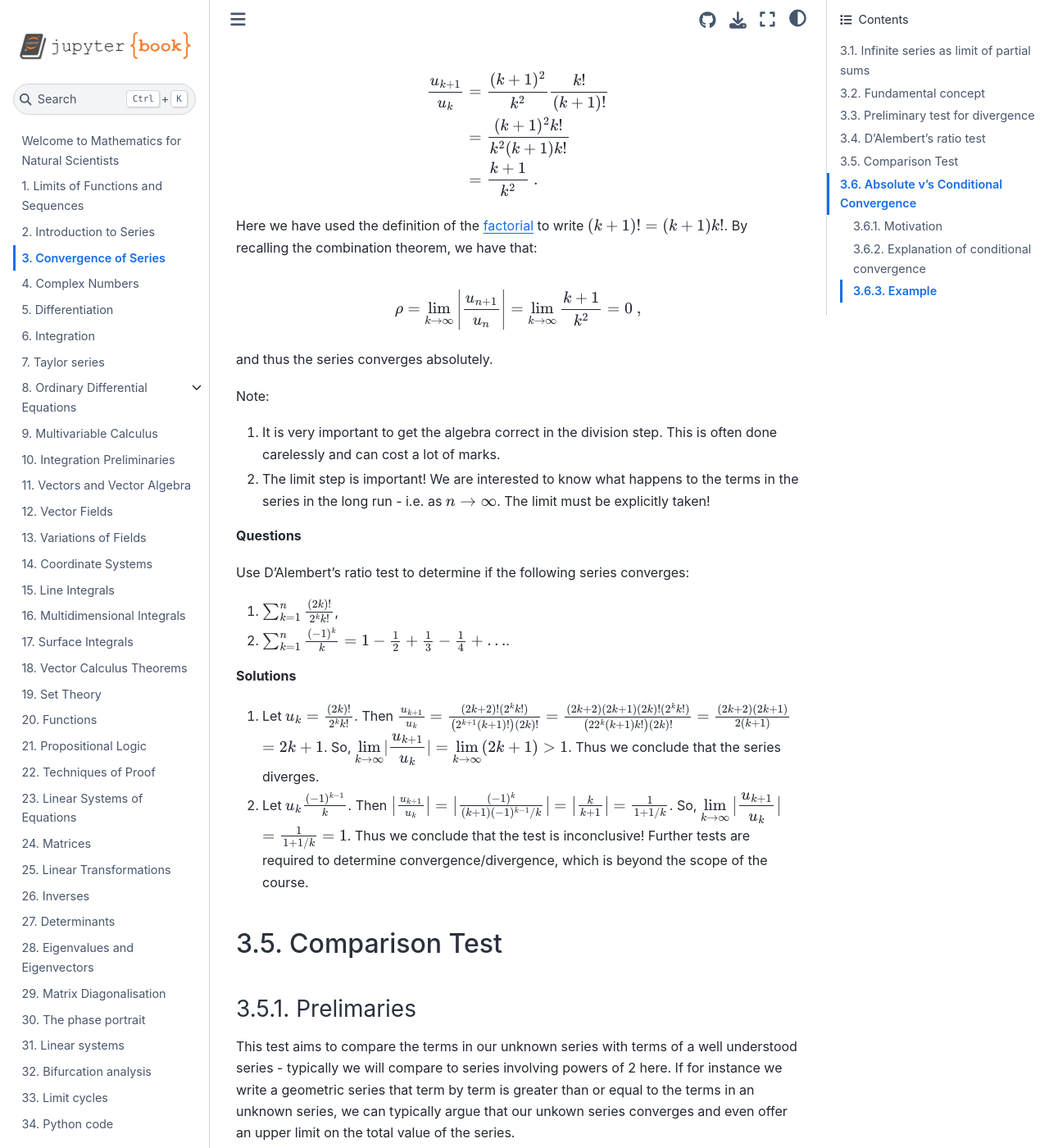
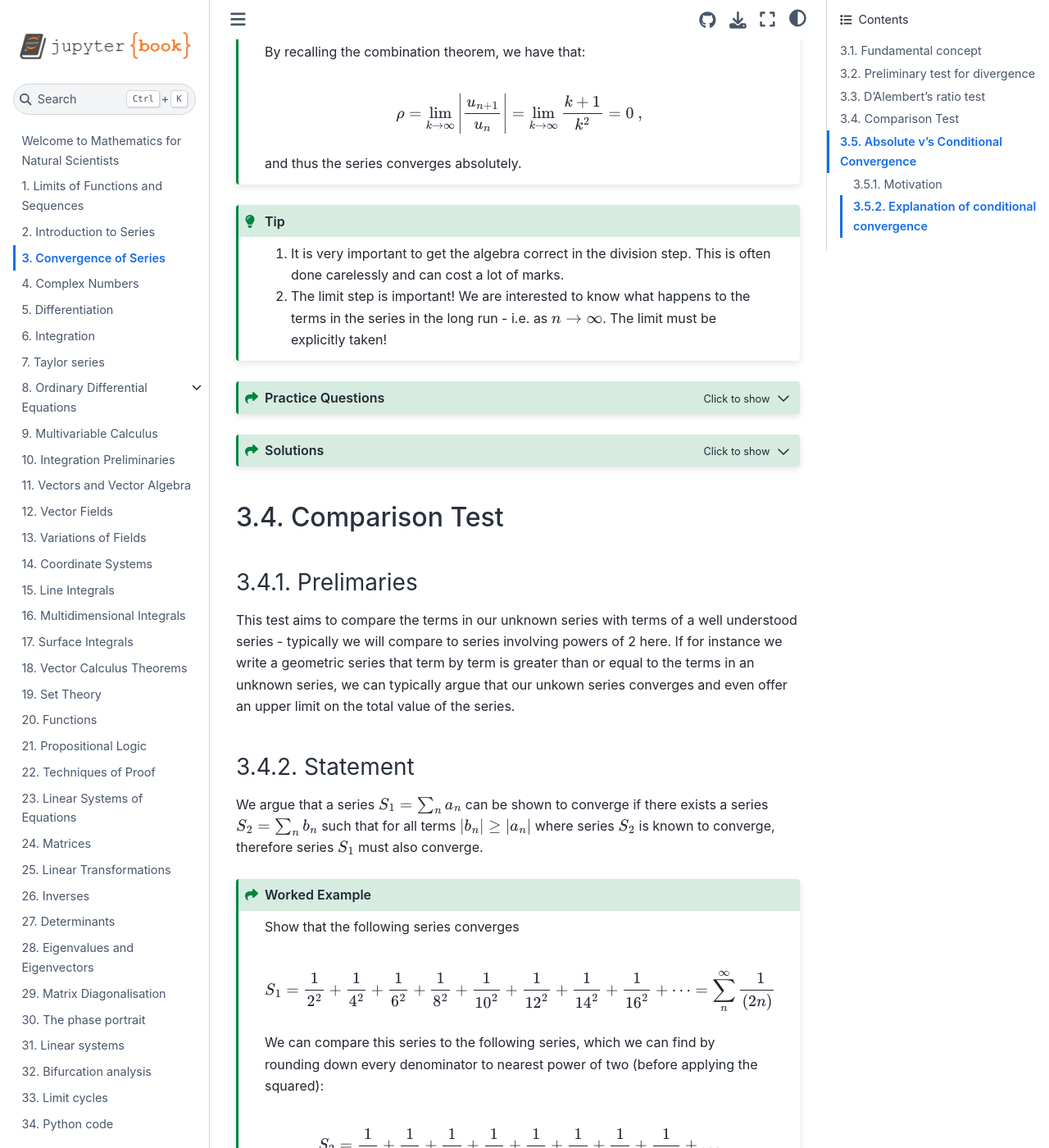
Before and after one commit to UCLNatSci/Mathematics-for-Natural-Sciences-A, a Jupyter Book: the page built from sequences_and_series/convergence.md, in a window 1280 px wide and 1400 px high, scrolled down 3927 px. Shown: the whole window at 82% size. Built offline with Jupyter Book 1.0.4 settings and Sphinx 7.4.7 and the Sphinx Book theme 1.1.4, drawn with Linux system fonts in a browser that asks for light colours; pages that are not in the unit, such as notebooks, are missing from menus; some of the changed text lies outside the part shown.

Commit message:
Polished convergence notes

`````diff
--- a/sequences_and_series/convergence.md
+++ b/sequences_and_series/convergence.md
@@ -1,7 +1,7 @@
 # Convergence of Series
 
-## Infinite series as limit of partial sums
-
+````{admonition} Definition
+:class: note
 The value of a infinite series can be defined as the value of the limit (if exists) of the sequence defined by it partial
 sums, that is:
 ```{math}
@@ -19,7 +19,7 @@ The infinite series of the geometric progression for $n \to \infty$ is thus:
 S_\infty = \lim_{n \to \infty} S_n =  a \lim_{n \to \infty} \frac{1 - r^n}{1-r} = \frac{a}{1-r} \ ,
 ```
 because $\displaystyle\lim_{n\to \infty} r^n = 0$ since $r<1$.
-
+````
 ## Fundamental concept
 
 We have already seen in the sections on geometric progression and method of differences that some series can approach
@@ -45,10 +45,9 @@ Hence, this series also diverges.
 
 ## Preliminary test for divergence
 
-### Definition
-
 The ideas of the previous section lead us to the following "preliminary test for divergence".
-```{admonition} Preliminary test for divergence
+```{admonition} Definition
+:class: note
 If the terms $u_n$ in a series do not approach zero as $n \to \infty$ then the series diverges.
 ```
 Note well that the preliminary test cannot conclusively identify a series as convergent, we require further tests in
@@ -90,37 +89,35 @@ One such test is D'Alembert's ratio test, outined below.
 
 ## D'Alembert's ratio test
 
-### Prelimaries
-
-
 [D'Alembert's ratio test](https://en.wikipedia.org/wiki/Ratio_test) (sometimes simply referred to as the "ratio test")
 looks at the **ratio** of each terms of an infinite sequence of numbers ($u_1,u_2,u_3,\dots$)
+to determine if the infinite series converges or diverges.
 ```{math}
 :label: DAratio
  \rho = \Bigg\lvert \frac{u_{n+1}}{u_n} \Bigg\rvert \ ,
 ```
-to determine if the infinite series converges or diverges.
 The notation |•| is used for the magnitude (otherwise known as the absolute value, e.g. $\lvert -2 \rvert = 2$) of the
 expression - the test thus only considers the relative size of the terms in the series.
 D'Alembert's ratio test is more powerful than the preliminary test, but is usually a bit harder to apply and so we should use the
 preliminary test first (the clue is in the name!).
 
 
-### Statement
+````{admonition} Definition
+:class: note
+To determine if an infinite series $\sum_{n=1}^\infty u_n$ diverges ($\sum_{n=1}^\infty u_n = \infty$) or converges
+($\sum_{n=1}^\infty u_n<\infty$) we look at the behaviour of the ratio in equation {eq}`DAratio` in the limit
+$n \to \infty$.
 
-To determine if an infinite series $\sum{n=1}^\infty u_n$ diverges ($\sum{n=1}^\infty u_n = \infty$) of converges
-($\sum{n=1}^\infty u_n<\infty$) we look at the behaviour of the ratio in equation {eq}`DAratio` in the limit
-$n \to \infty$, written as:
-```{admonition} D'Alembert's ratio test
 For the magnitude of the ratio of sucessive terms in a series,
 $\rho = \lim_{n \to \infty} \lvert \frac{u_{n+1}}{u_n} \rvert$, then if:
 * $\rho < 1$ then the series converges absolutely,
 * $\rho>1$ then the series diverges absolutely,
 * $\rho=1$ then the test is inconclusive.
-```
+
 Note well that the $n+1$ term is the numerator and the $n$ term is the denominator!
+````
 
-Intuitively, D'Alembert's ratio test tells us that if the ratio of suquential terms is less than 1 then the
+Intuitively, D'Alembert's ratio test tells us that if the ratio of sequential terms is less than 1 then the
 terms are **shrinking** and hence the series converges.
 If the converse is true the the terms are **growing** and hence the series diverges.
 
@@ -132,8 +129,8 @@ One of the most straightforward to use is the [sandwich theorem](https://en.wiki
 (also known as the "squeeze theorem"), which can be used not only to demonstrate that a series is convergent, but also
 to find upper and lower bounds for the value of the sum or even to find the value of the sum exactly.
 
-### Example
-
+````{admonition} Worked Example
+:class: seealso
 We will use D'Alembert's ratio test to determine whether $\sum_{k=1}^n \frac{k^2}{k!}$ converges.
 
 Letting $u_k = \frac{k^2}{k!}$, the ratio $\frac{u_{k+1}}{u_k}$ simplifies to:
@@ -148,19 +145,24 @@ By recalling the combination theorem, we have that:
 \rho = \lim_{k\to\infty} \Bigg\lvert \frac{u_{n+1}}{u_n} \Bigg\rvert = \lim_{k \to \infty} \frac{k+1}{k^2} = 0 \ ,
 ```
 and thus the series converges absolutely.
+````
 
-Note:
+````{admonition} Tip
+:class: tip
 1. It is very important to get the algebra correct in the division step. This is often done carelessly and can cost a lot of marks.
 2. The limit step is important! We are interested to know what happens to the terms in the series in the long run - i.e. as $n \to \infty$. The limit must be explicitly taken!
+````
 
-
-**Questions**<br>
+````{admonition} Practice Questions
+:class: seealso, dropdown
 
 Use D'Alembert's ratio test to determine if the following series converges:
 1. $\sum_{k=1}^n \frac{(2 k)!}{2^k k!}$,
 2. $\sum_{k=1}^n \frac{(-1)^k}{k} = 1 - \frac{1}{2} + \frac{1}{3} - \frac{1}{4} + \dots$.
+````
 
-**Solutions**<br>
+````{admonition} Solutions
+:class: seealso, dropdown
 
 1. Let $u_k = \frac{(2k)!}{2^k k!}$.
 Then $\frac{u_{k+1}}{u_k}$
@@ -179,6 +181,7 @@ $ =  \frac{1}{1+1/k} $
 $ = 1$.
 Thus we conclude that the test is inconclusive!
 Further tests are required to determine convergence/divergence, which is beyond the scope of the course.
+````
 
 ## Comparison Test
 
@@ -190,7 +193,8 @@ This test aims to compare the terms in our unknown series with terms of a well u
 
 We argue that a series $S_1 = \sum_n a_n$ can be shown to converge if there exists a series $S_2 = \sum_n b_n$ such that for all terms $|b_n| \geq |a_n|$ where series $S_2$ is known to converge, therefore series $S_1$ must also converge.
 
-### Example
+````{admonition} Worked Example
+:class: seealso
 Show that the following series converges
 ```{math}
 S_1 = \frac{1}{2^2} + \frac{1}{4^2} + \frac{1}{6^2} + \frac{1}{8^2} + \frac{1}{10^2} + \frac{1}{12^2} + \frac{1}{14^2} + \frac{1}{16^2} +\dots = \sum_n^\infty \frac{1}{(2n)^2}
@@ -228,6 +232,9 @@ S_3 = \frac{1}{2^2} + \frac{1/2^4}{1 - 1/2} = \frac{3}{8}
 ```
 and since $S_2 > S_1 > S_3$ we have $\frac{4}{8} > S_1 > \frac{3}{8}$.
 
+````
+
+
 ## Absolute v's Conditional Convergence
 
 See also Chapter 25 of "The Calculus Story: A Mathematical Adventure" by David Acheson.
@@ -246,7 +253,8 @@ explained in what follows.
 
 ### Explanation of conditional convergence
 
-```{admonition} Conditional convergence
+```{admonition} Definition
+:class: note
 If a series is **absolutely convergent** then it will converge to the same value for any rearrangement of the terms.
 If the series is not absolutely convergent, then it may be **conditionally convergent**, in which case it can be summed
 to an arbitrary value (finite or infinite) depending on the arrangement of the terms in the series.
@@ -259,8 +267,8 @@ looking at the relative size of the terms (as in D'Alembert's ratio test) were s
 convergence properties.
 But in the case where the signs in the series alternate, the behaviour is much more peculiar/subtle.
 
-### Example
-
+````{admonition} Worked Example
+:class: seealso
 Consider the [alternating harmonic series](https://en.wikipedia.org/wiki/Harmonic_series_(mathematics)#Alternating_harmonic_series):
 ```{math}
 \sum_{k=1}^n \frac{(-1)^{k+1}}{k} = 1 - \frac{1}{2} + \frac{1}{3} - \frac{1}{4} + \frac{1}{5} - \frac{1}{6} + \dots \ ,
@@ -285,4 +293,6 @@ This is known as [Riemann's paradox](https://en.wikipedia.org/wiki/Riemann_serie
 
 [Here is a short video explanation](https://www.youtube.com/watch?embed=no&v=-EtHF5ND3_s).
 
+````
+
 In this course we will only look at absolute convergence.
`````
